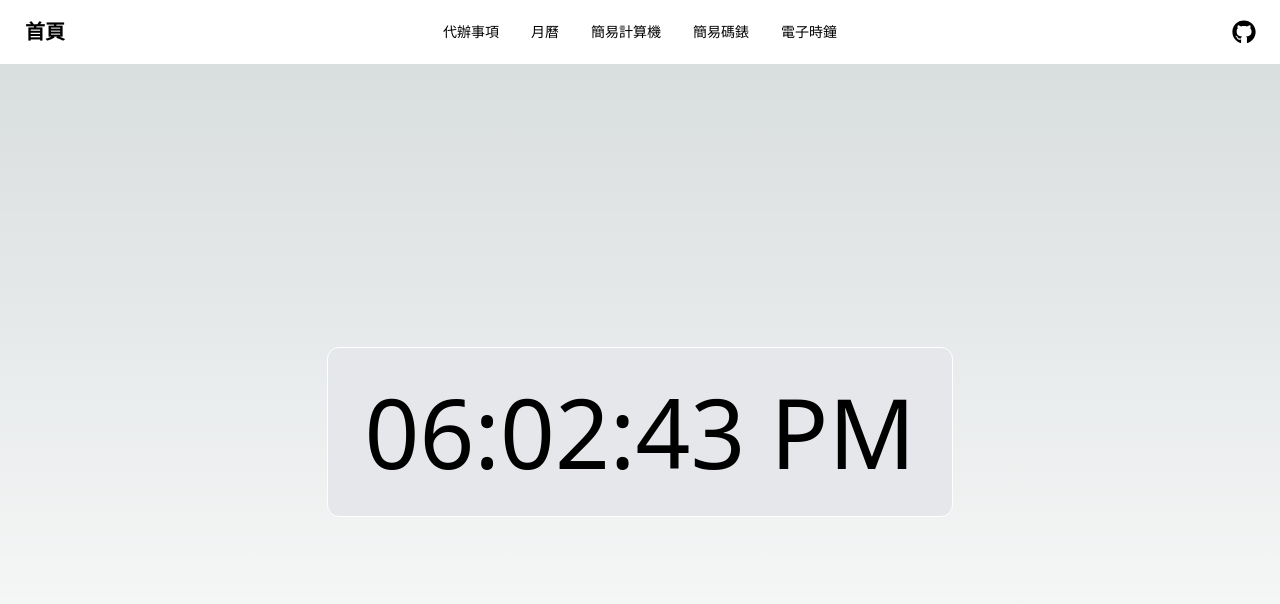
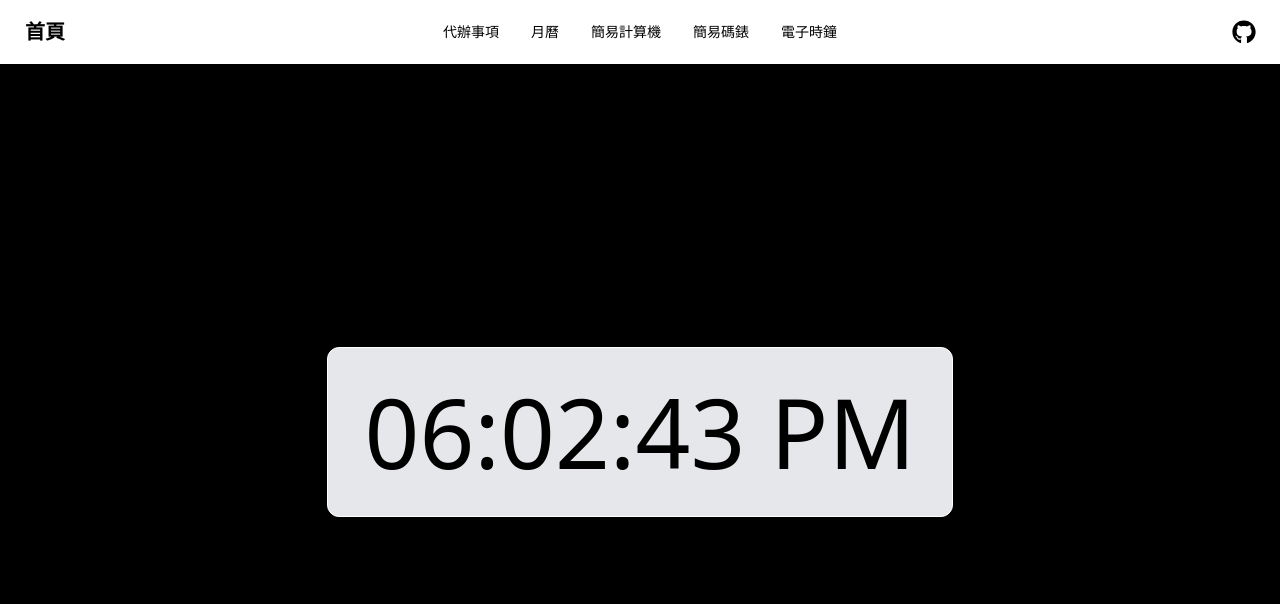
Before and after one commit to Shenrayjay/Next.js-practice, a Next.js app: page /sideProject/clock in a window 1280 px wide. Shown: the top 604 px of the page. Built offline with nearby package versions, Linux system fonts and the light colour scheme.

Commit message:
change background color

```diff
--- a/pages/sideProject/clock.js
+++ b/pages/sideProject/clock.js
@@ -5,7 +5,7 @@ export default function Clock() {
   return (
     <>
       <Navbar />
-      <div className="flex justify-center items-center h-[calc(100vh-64px)]">
+      <div className="flex justify-center items-center h-[calc(100vh-64px)] bg-custom-black">
         <DigitalClock />
       </div>
     </>
--- a/tailwind.config.js
+++ b/tailwind.config.js
@@ -12,6 +12,9 @@ module.exports = {
         "gradient-conic":
           "conic-gradient(from 180deg at 50% 50%, var(--tw-gradient-stops))",
       },
+      backgroundColor: {
+        "custom-black": "#000000",
+      },
     },
   },
   plugins: [require("daisyui")],
```
